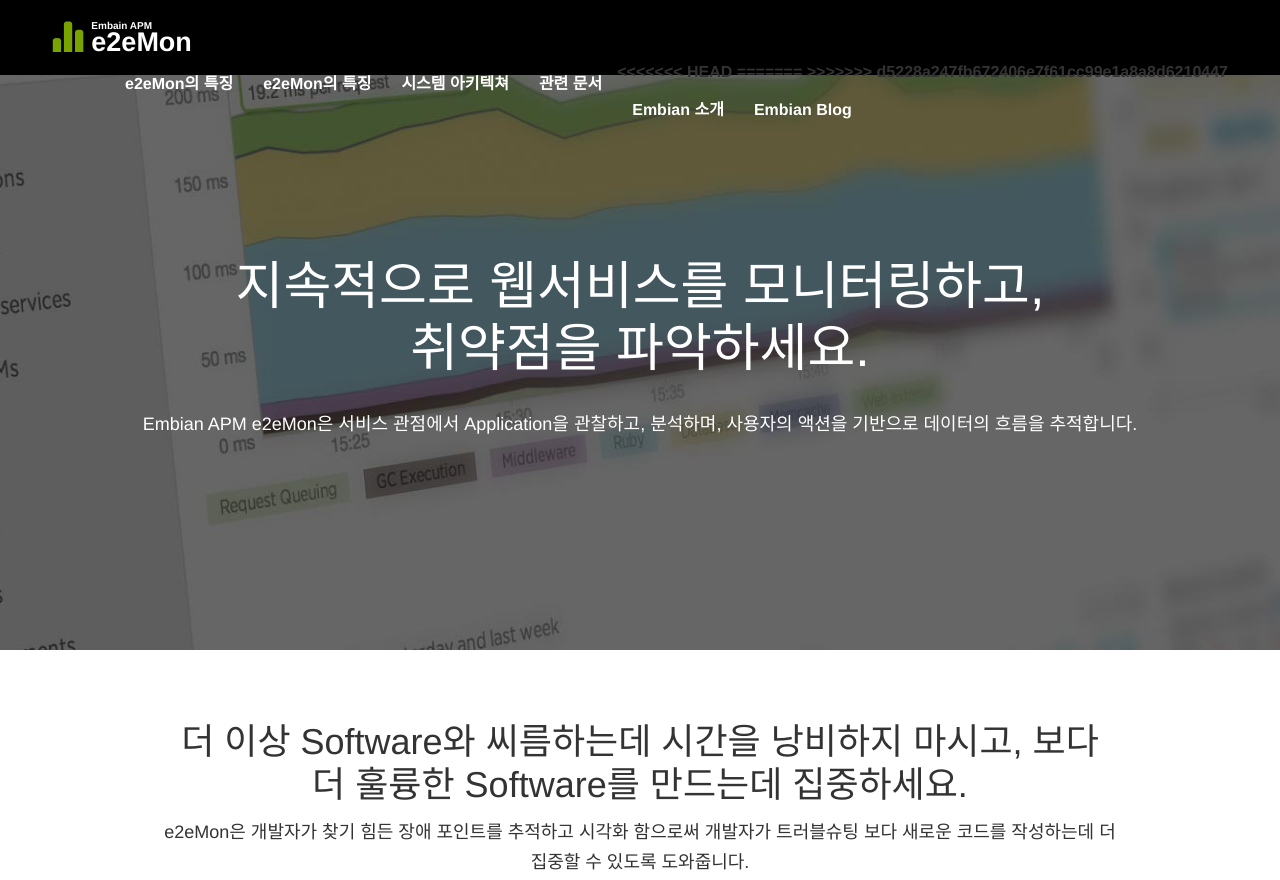
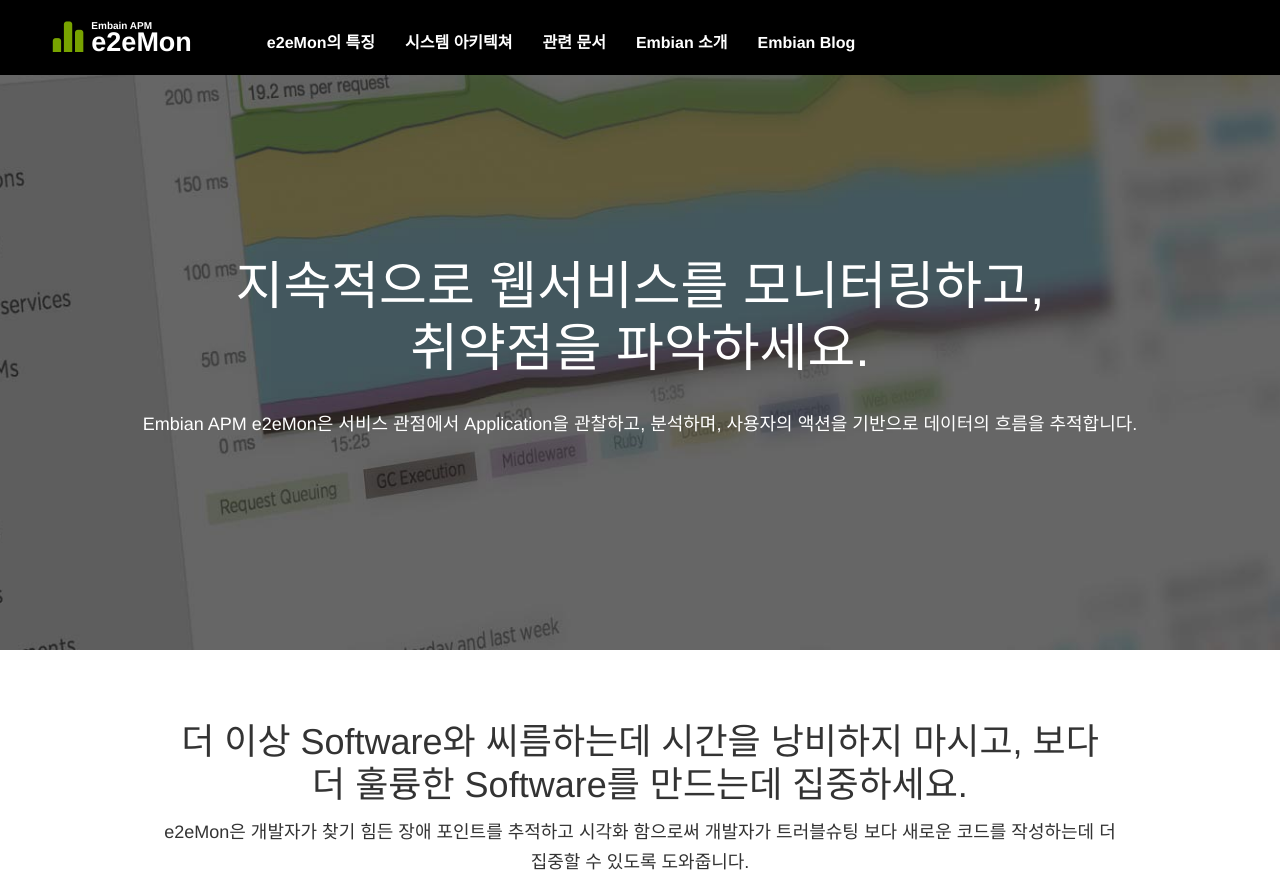
Before and after one commit to embian-inc/e2eIntro, a website: page app/index.html in a window 1280 px wide. Shown: the top 880 px of the page. Drawn offline with nearby package versions, Linux system fonts and the light colour scheme; some packages are replaced by stand-ins of ours; files that its build step writes are made by us from their sources; a script that the page names is missing.

Commit message:
re merge & logo title lick 추가

```diff
--- a/app/index.html
+++ b/app/index.html
@@ -24,6 +24,7 @@
     <div class="header row">
       <div class="row" style="position:relative; margin:0 auto; width:1200px; padding:18px 10px 0 10px;">
         <div class="logo" style="float:left">
+          <a ng-href="#/">
             <div style="float:left">
               <span class="glyphicon glyphicon-stats" aria-hidden="true" style="font-size:25pt; color:#78A300"></span>
             </div>
@@ -31,14 +32,11 @@
               <p style="font-size:10px;">Embain APM</p>
               <p style="font-size:27px;">e2eMon</p>
             </div>
+          </a>
         </div>
         <div style="float:left; padding-left:60px">
           <ul class="nav navbar-nav">
-<<<<<<< HEAD
-            <li><a ng-href="#/">e2eMon의 특징</a></li>
-=======
             <li><a ng-href="#/feature">e2eMon의 특징</a></li>
->>>>>>> d5228a247fb672406e7f61cc99e1a8a8d6210447
             <li><a ng-href="#/about">시스템 아키텍쳐</a></li>
             <li><a ng-href="#/about">관련 문서</a></li>
             <li><a ng-href="http://www.embian.com/" target="_blank">Embian 소개</a></li>
--- a/app/styles/main.css
+++ b/app/styles/main.css
@@ -207,6 +207,8 @@ p {
   width: auto;
   height: auto;
 }
+/* library-list CSS end */
+
 .hero-sub+.hairline+.section,
 .hero-sub+.section{
   padding-top: 40px;
```
Lines whose indentation alone changed are shown as unchanged.
